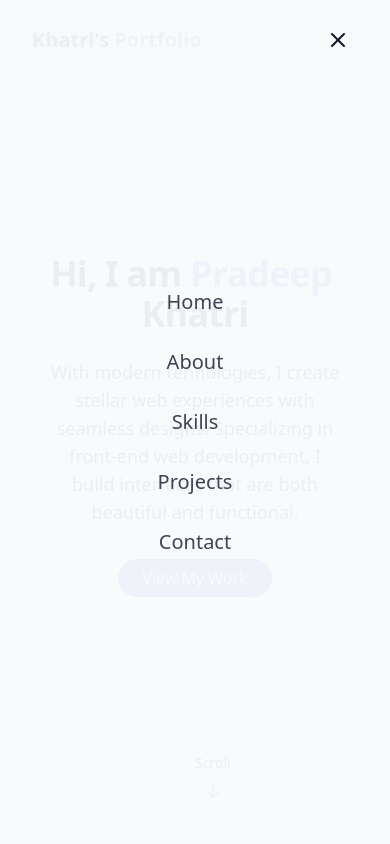
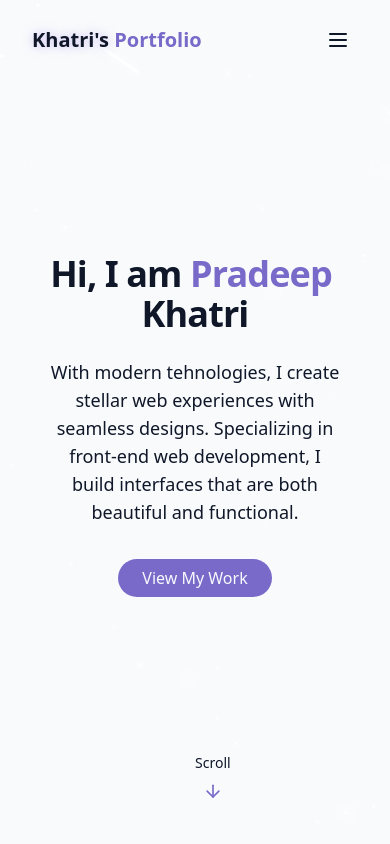
Before and after one commit to Prdp-ktri/September-2025-portfolio, a React (Vite) app: page / in a window 390 px wide. Shown: the top 844 px of the page. Built offline with nearby package versions, Linux system fonts and the light colour scheme.

Commit message:
commit Navbar
commit Navbar

```diff
--- a/src/components/Navbar.jsx
+++ b/src/components/Navbar.jsx
@@ -1,5 +1,5 @@
 import { cn } from "@/lib/utils";
-import { X } from "lucide-react";
+import { X, Menu } from "lucide-react";
 import React, { useState, useEffect } from "react";
 
 const navItems = [
@@ -12,21 +12,22 @@ const navItems = [
 
 export const Navbar = () => {
   const [isScrolled, setIsScrolled] = useState(false);
-  const [isMenuOpen, setIsMenuOpen] = useState(true);
+  const [isMenuOpen, setIsMenuOpen] = useState(false); // false by default
 
   useEffect(() => {
     const handleScroll = () => {
-      setIsScrolled(window.screenY > 10);
+      setIsScrolled(window.scrollY > 10); // fixed typo here
     };
 
     window.addEventListener("scroll", handleScroll);
     return () => window.removeEventListener("scroll", handleScroll);
   }, []);
+
   return (
     <nav
       className={cn(
-        "fixed w-full z-40 transition-all duration-300",
-        isScrolled ? "py-3 bg-background/80 backdrop-blur-md shadow-zs" : "py-5"
+        "fixed w-full z-50 transition-all duration-300",
+        isScrolled ? "py-3 bg-background/80 backdrop-blur-md shadow-md" : "py-5"
       )}
     >
       <div className="container flex items-center justify-between">
@@ -40,11 +41,11 @@ export const Navbar = () => {
           </span>
         </a>
 
-        {/* desktop nav */}
+        {/* Desktop Navigation */}
         <div className="hidden md:flex space-x-8">
-          {navItems.map((item, key) => (
+          {navItems.map((item) => (
             <a
-              key={key}
+              key={item.name}
               href={item.href}
               className="text-foreground/80 hover:text-primary transition-colors duration-300"
               onClick={() => setIsMenuOpen(false)}
@@ -54,38 +55,38 @@ export const Navbar = () => {
           ))}
         </div>
 
-        {/* Mobile nav */}
-
+        {/* Mobile Toggle Button */}
         <button
           onClick={() => setIsMenuOpen((prev) => !prev)}
           className="md:hidden p-2 text-foreground z-50"
           aria-label={isMenuOpen ? "Close Menu" : "Open Menu"}
         >
-          {isMenuOpen ? <X size={24} /> : <Menu size={24} />}{" "}
+          {isMenuOpen ? <X size={24} /> : <Menu size={24} />}
         </button>
+      </div>
 
+      {/* Mobile Menu - Moved outside container */}
       <div
         className={cn(
-            "fixed inset-0 bg-background/95 backdroup-blur-md z-40 flex flex-col items-center justify-center",
-            "transition-all duration-300 md:hidden",
+          "fixed inset-0 bg-background/95 backdrop-blur-md z-40 flex flex-col items-center justify-center md:hidden transition-all duration-300",
           isMenuOpen
             ? "opacity-100 pointer-events-auto"
             : "opacity-0 pointer-events-none"
         )}
       >
         <div className="flex flex-col space-y-8 text-xl">
-            {navItems.map((item, key) => (
+          {navItems.map((item) => (
             <a
-                key={key}
+              key={item.name}
               href={item.href}
               className="text-foreground/80 hover:text-primary transition-colors duration-300"
+              onClick={() => setIsMenuOpen(false)}
             >
               {item.name}
             </a>
           ))}
         </div>
       </div>
-      </div>
     </nav>
   );
 };
--- a/src/index.css
+++ b/src/index.css
@@ -160,3 +160,7 @@
   padding: 0;
   text-align: center;
 }
+
+html {
+  scroll-behavior: smooth;
+}
```
Lines whose indentation alone changed are shown as unchanged.
